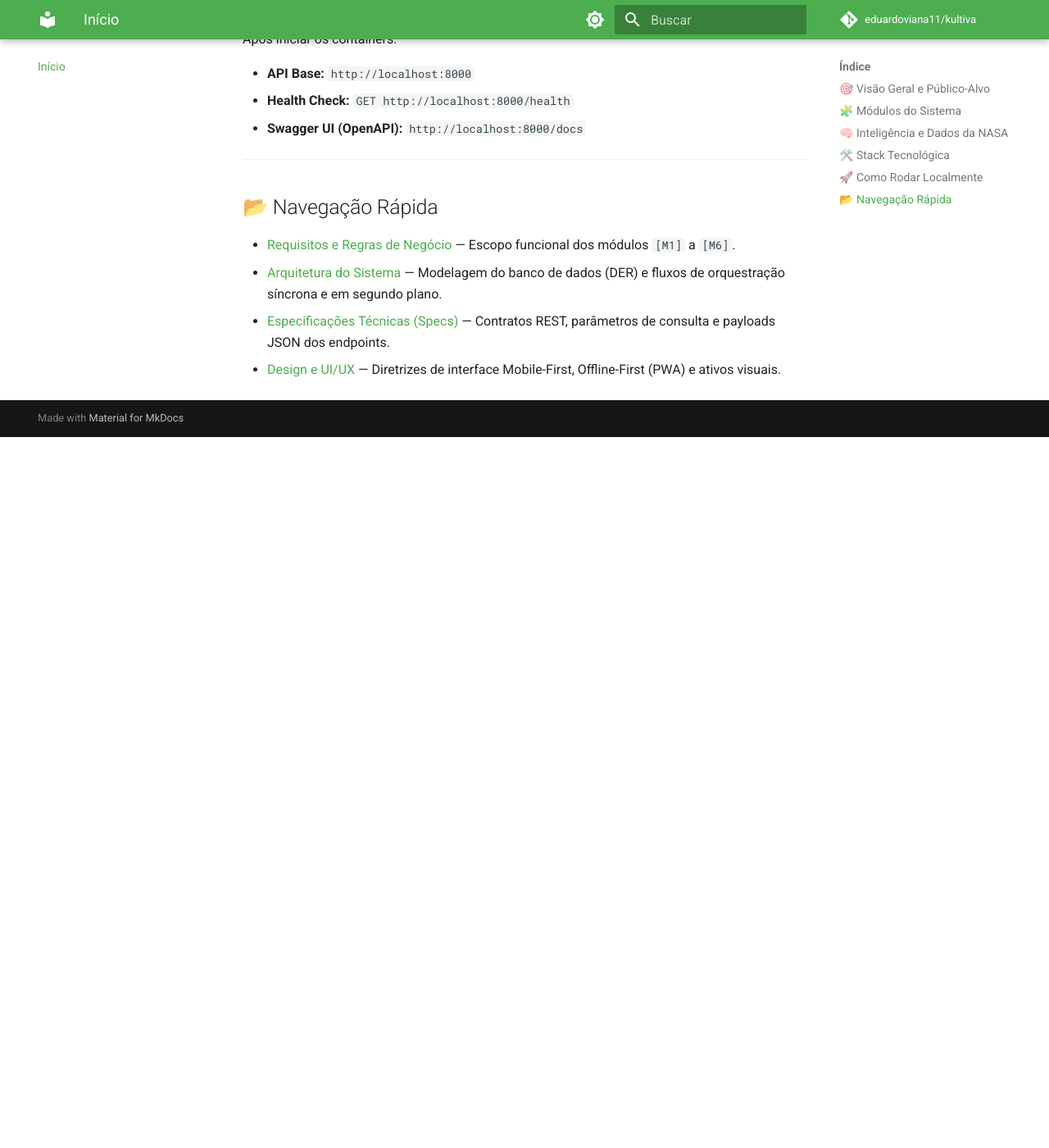
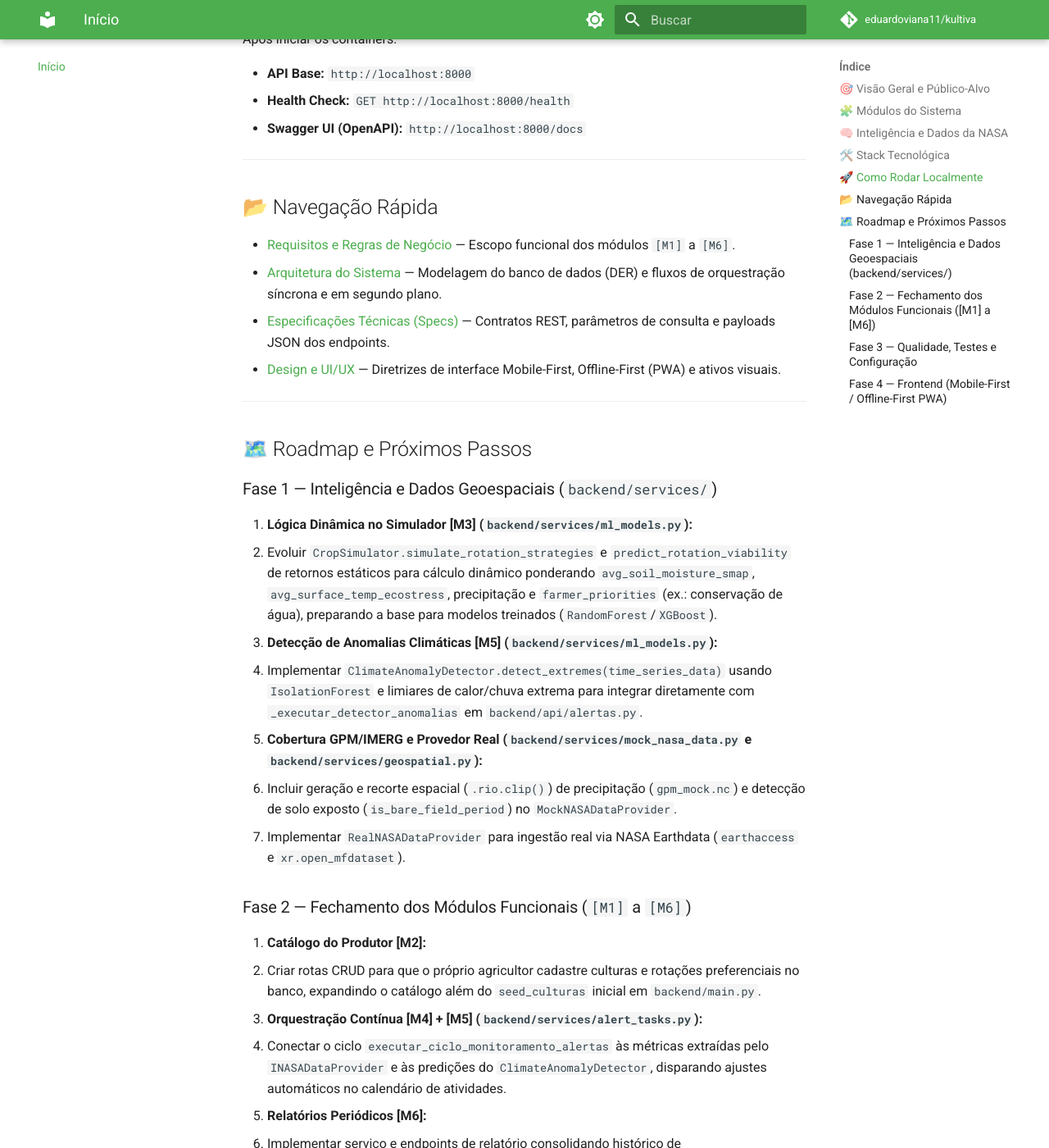
Before and after one commit to EdsonToppzera/kultiva, an MkDocs documentation site: the page built from docs/index.md, in a window 1280 px wide and 1400 px high, scrolled down 3055 px. Shown: the whole window at 82% size. Built offline with MkDocs 1.6.1 and Material for MkDocs 9.7.7, drawn with Linux system fonts in a browser that asks for light colours; comment, search, counter and statistics services are not loaded; before the commit the page ends 3588 px from its top, so only the background shows below that; some of the changed text lies outside the part shown.

Commit message:
docs: adiciona nova documentacao com proximos passos

```diff
--- a/docs/index.md
+++ b/docs/index.md
@@ -88,3 +88,34 @@ Após iniciar os containers:
 - [Arquitetura do Sistema](Arquitetura/README.md) — Modelagem do banco de dados (DER) e fluxos de orquestração síncrona e em segundo plano.
 - [Especificações Técnicas (Specs)](Specs/README.md) — Contratos REST, parâmetros de consulta e payloads JSON dos endpoints.
 - [Design e UI/UX](Design/README.md) — Diretrizes de interface Mobile-First, Offline-First (PWA) e ativos visuais.
+
+---
+
+## 🗺️ Roadmap e Próximos Passos
+
+### Fase 1 — Inteligência e Dados Geoespaciais (`backend/services/`)
+1. **Lógica Dinâmica no Simulador [M3] (`backend/services/ml_models.py`):**
+   - Evoluir `CropSimulator.simulate_rotation_strategies` e `predict_rotation_viability` de retornos estáticos para cálculo dinâmico ponderando `avg_soil_moisture_smap`, `avg_surface_temp_ecostress`, precipitação e `farmer_priorities` (ex.: conservação de água), preparando a base para modelos treinados (`RandomForest`/`XGBoost`).
+2. **Detecção de Anomalias Climáticas [M5] (`backend/services/ml_models.py`):**
+   - Implementar `ClimateAnomalyDetector.detect_extremes(time_series_data)` usando `IsolationForest` e limiares de calor/chuva extrema para integrar diretamente com `_executar_detector_anomalias` em `backend/api/alertas.py`.
+3. **Cobertura GPM/IMERG e Provedor Real (`backend/services/mock_nasa_data.py` e `backend/services/geospatial.py`):**
+   - Incluir geração e recorte espacial (`.rio.clip()`) de precipitação (`gpm_mock.nc`) e detecção de solo exposto (`is_bare_field_period`) no `MockNASADataProvider`.
+   - Implementar `RealNASADataProvider` para ingestão real via NASA Earthdata (`earthaccess` e `xr.open_mfdataset`).
+
+### Fase 2 — Fechamento dos Módulos Funcionais (`[M1]` a `[M6]`)
+4. **Catálogo do Produtor [M2]:**
+   - Criar rotas CRUD para que o próprio agricultor cadastre culturas e rotações preferenciais no banco, expandindo o catálogo além do `seed_culturas` inicial em `backend/main.py`.
+5. **Orquestração Contínua [M4] + [M5] (`backend/services/alert_tasks.py`):**
+   - Conectar o ciclo `executar_ciclo_monitoramento_alertas` às métricas extraídas pelo `INASADataProvider` e às predições do `ClimateAnomalyDetector`, disparando ajustes automáticos no calendário de atividades.
+6. **Relatórios Periódicos [M6]:**
+   - Implementar serviço e endpoints de relatório consolidando histórico de umidade/temperatura do terreno, vigor das culturas e histórico de adaptações realizadas no calendário.
+
+### Fase 3 — Qualidade, Testes e Configuração
+7. **Execução e Ampliação da Suíte de Testes:**
+   - Adicionar `pytest` e `httpx` às dependências de desenvolvimento/container para executar `backend/tests/test_m3_m4_m5.py` e incluir testes unitários diretos para `MockNASADataProvider.extract_field_metrics` (`.rio.clip()`), `CropSimulator` e `ClimateAnomalyDetector`.
+8. **Configuração do Gemini e Ambiente:**
+   - Criar `.env.example` documentando `GOOGLE_API_KEY` e manter alinhada a versão do modelo configurada em `backend/services/llm_agent.py` e documentada em `docs/index.md`.
+
+### Fase 4 — Frontend (Mobile-First / Offline-First PWA)
+9. **Integração com a UI do Agricultor:**
+   - Conectar o frontend ao fluxo `[M1] -> [M3] -> [M4]/[M5]` (desenho do polígono no mapa, exibição comparativa das 3 estratégias com explicação em linguagem acessível e checklist diário de manejo).
```
